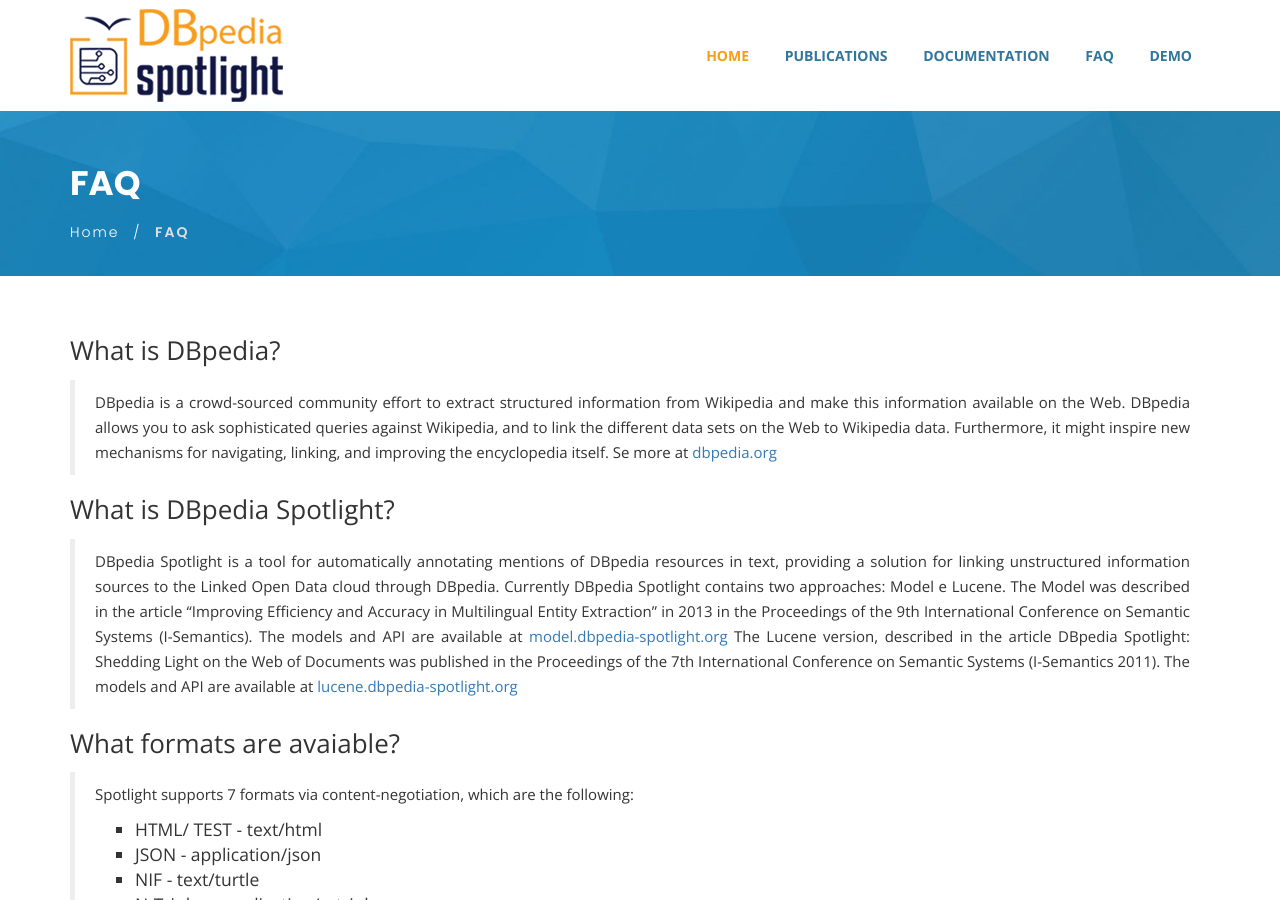
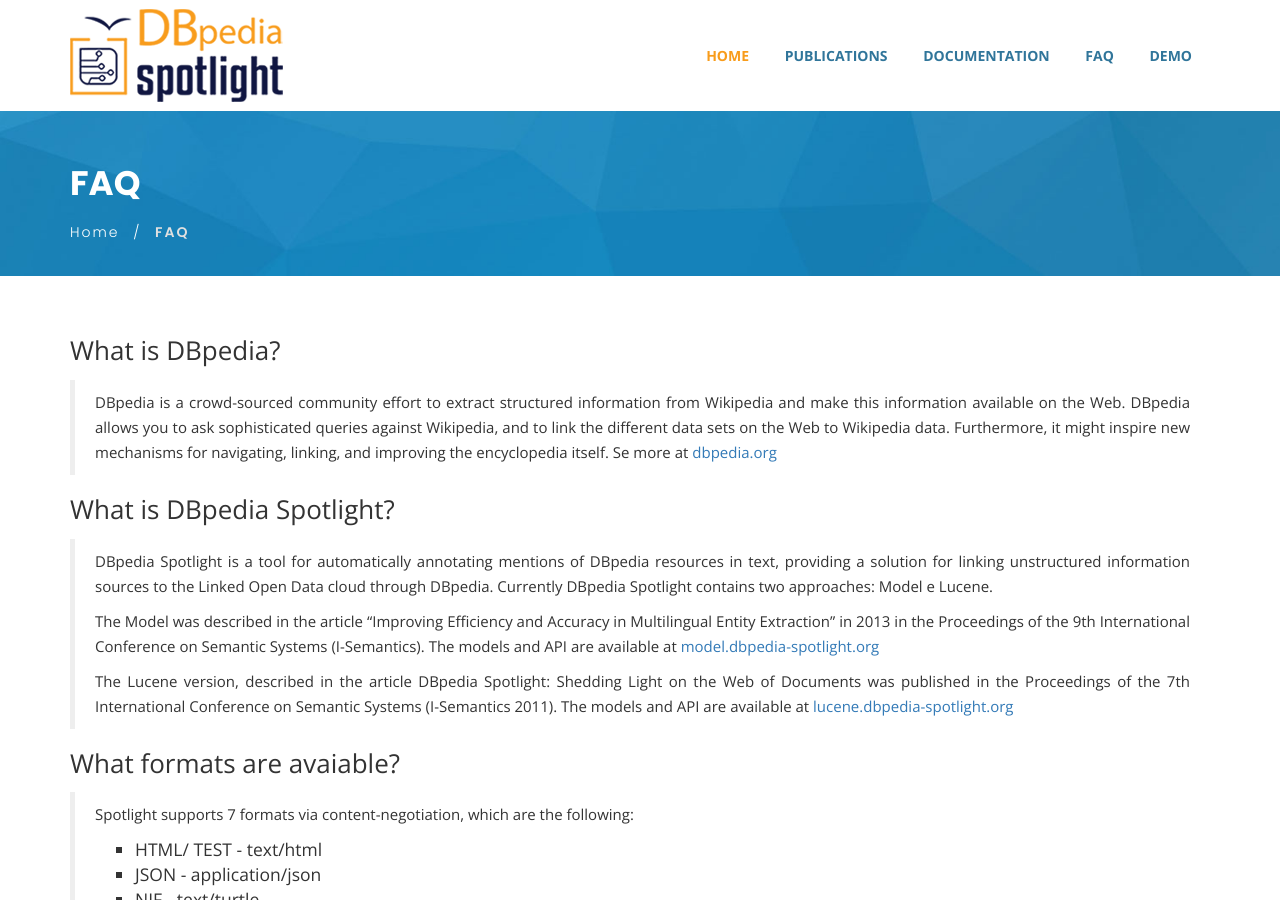
Before and after one commit to dbpedia-spotlight/dbpedia-spotlight.github.io, a Jekyll site: the page built from spotlight/faq.md, in a window 1280 px wide and 900 px high. Built offline with Jekyll 4.4.1, drawn with Linux system fonts in a browser that asks for light colours; comment, search, counter and statistics services are not loaded; some of the changed lines change nothing that is shown.

Commit message:
Update faq.md

```diff
--- a/spotlight/faq.md
+++ b/spotlight/faq.md
@@ -5,14 +5,15 @@
 ---
 
 ### What is DBpedia?
-> DBpedia is a crowd-sourced community effort to extract structured information from Wikipedia and make this information available on the Web. DBpedia allows you to ask sophisticated queries against Wikipedia, and to link the different data sets on the Web to Wikipedia data. Furthermore, it might inspire new mechanisms for navigating, linking, and improving the encyclopedia itself. Se more at [dbpedia.org](http://www.dbpedia.org)
+> DBpedia is a crowd-sourced community effort to extract structured information from Wikipedia and make this information available on the Web. DBpedia allows you to ask sophisticated queries against Wikipedia, and to link the different data sets on the Web to Wikipedia data. Furthermore, it might inspire new mechanisms for navigating, linking, and improving the encyclopedia itself. Se more at [dbpedia.org](http://www.dbpedia.org){:target="_blank"}
 
 ### What is DBpedia Spotlight?
 
-> DBpedia Spotlight is a tool for automatically annotating mentions of DBpedia resources in text, providing a solution for linking unstructured information sources to the Linked Open Data cloud through DBpedia.
-> Currently DBpedia Spotlight contains two approaches: Model e Lucene.
-> The Model was described in the article "Improving Efficiency and Accuracy in Multilingual Entity Extraction" in 2013 in the Proceedings of the 9th International Conference on Semantic Systems (I-Semantics). The models and API are available at [model.dbpedia-spotlight.org](http://model.dbpedia-spotlight.org)
-> The Lucene version, described in the article DBpedia Spotlight: Shedding Light on the Web of Documents was published in the Proceedings of the 7th International Conference on Semantic Systems (I-Semantics 2011). The models and API are available at [lucene.dbpedia-spotlight.org](http://lucene.dbpedia-spotlight.org)
+> DBpedia Spotlight is a tool for automatically annotating mentions of DBpedia resources in text, providing a solution for linking unstructured information sources to the Linked Open Data cloud through DBpedia. Currently DBpedia Spotlight contains two approaches: Model e Lucene.
+>
+> The Model was described in the article "Improving Efficiency and Accuracy in Multilingual Entity Extraction" in 2013 in the Proceedings of the 9th International Conference on Semantic Systems (I-Semantics). The models and API are available at [model.dbpedia-spotlight.org](http://model.dbpedia-spotlight.org){:target="_blank"}
+>
+> The Lucene version, described in the article DBpedia Spotlight: Shedding Light on the Web of Documents was published in the Proceedings of the 7th International Conference on Semantic Systems (I-Semantics 2011). The models and API are available at [lucene.dbpedia-spotlight.org](http://lucene.dbpedia-spotlight.org){:target="_blank"}
 
 ###  What formats are avaiable?
 
```
